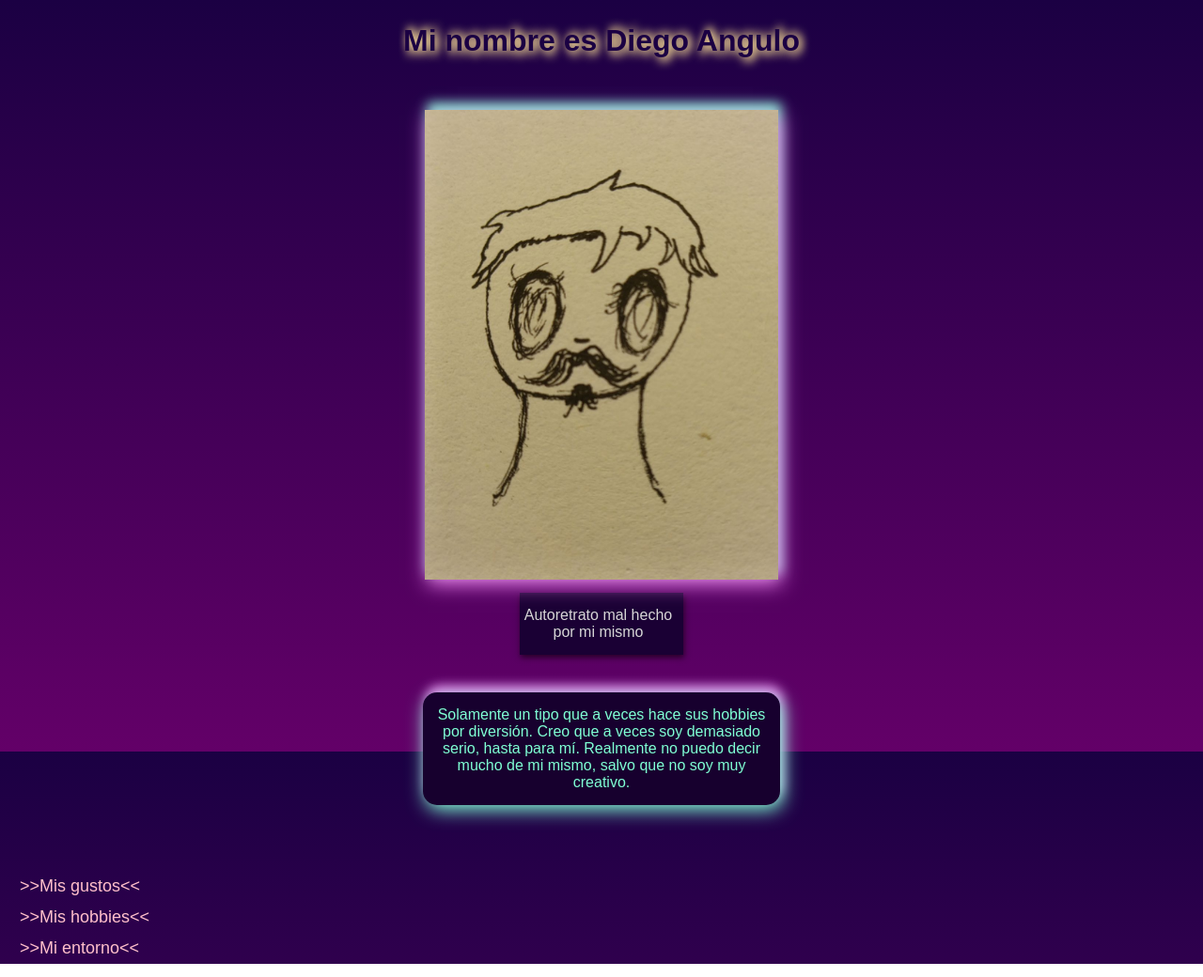
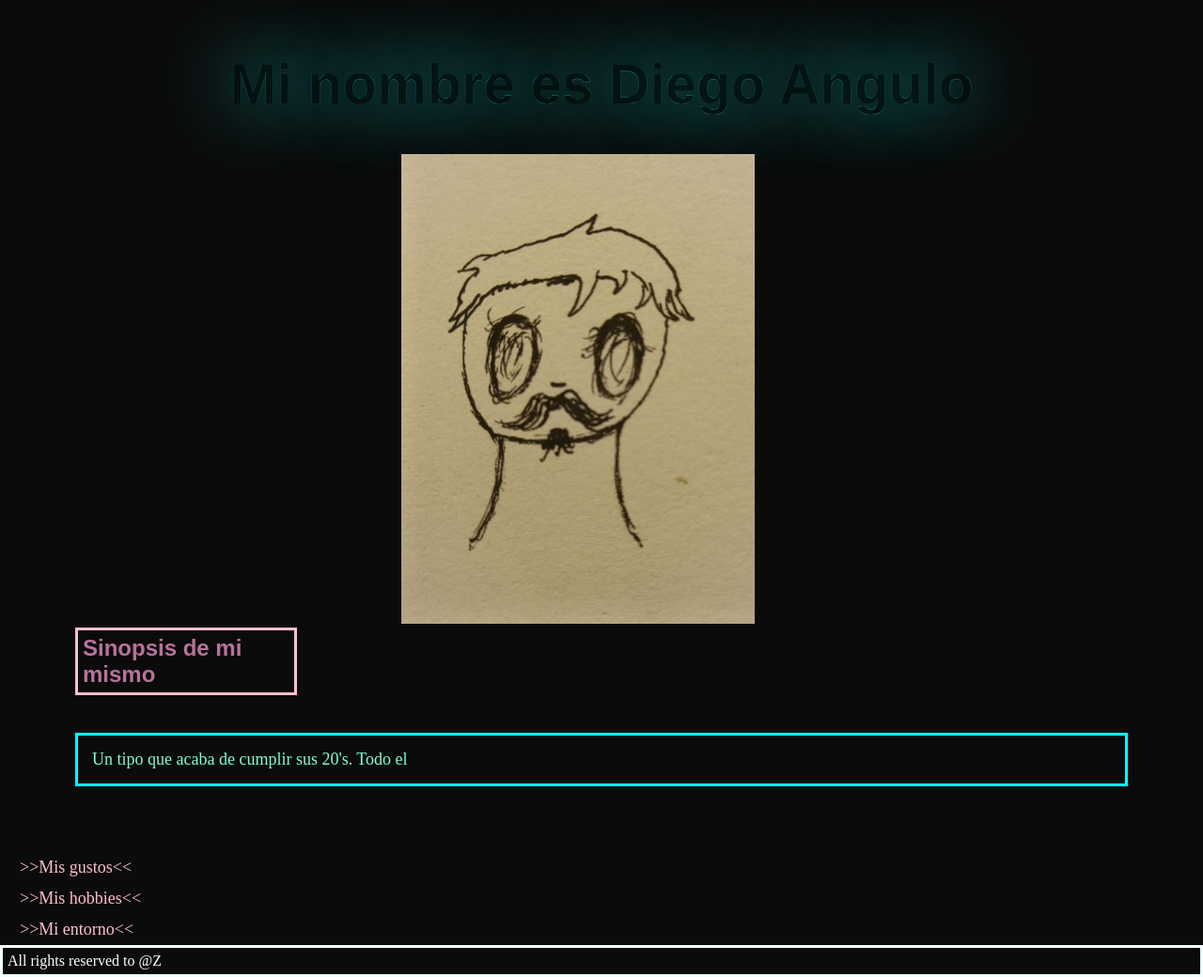
Before and after one commit to DiegoAnguloC/Sitio-Personal, a plain HTML site: page src/index.html in a window 1280 px wide. Shown: the whole page at 94% size. Drawn offline with Linux system fonts and the light colour scheme; a web font is replaced by a local one.

Commit message:
git@github.com:DiegoAnguloC/Sitio-Personal.git

```diff
--- a/src/css/styles.css
+++ b/src/css/styles.css
@@ -1,24 +1,42 @@
+@font-face {
+    font-family: Neon;
+    src: url(fonts/NEON____.woff)format('truetype');
+}
+
+
+@font-face {
+    font-family: Rajdhani;
+    src: url(fonts/Rajdhani.ttf)format('truetype');
+}
 *{
-    font-family: sans-serif;
+    src: url();
     margin: 0;
     padding: 0;
 }
 
 body{
-    background: linear-gradient(rgb(27, 0, 67),rgb(99, 0, 104));
+    background: rgb(11, 11, 11);
     background-repeat: no-repeat;
     height: 100%;
     margin: 0;
     background-attachment: fixed;
-    color: rgb(27, 0, 67);
 }
 
 header{
     text-align: center;
-    padding: 25px;
-    text-shadow: 3px -3px 10px rgb(255, 228, 152),3px 5px 10px rgb(255, 228, 152) ;
+    padding: 25px 0 40px;
+    text-shadow: 3px -3px 80px rgb(32, 210, 207);
+    -webkit-text-stroke:0.1px rgb(10, 251, 219);
+    color: rgba(0, 0, 0,0.5);
+    font-family: Neon,sans-serif;
+    font-size: 30px;
 }
 
+footer{
+    color: white;
+    border: solid azure;
+    padding: 5px;
+}
 nav>ul>li>a{
     text-decoration: none;
     text-align: center;
@@ -34,15 +52,48 @@ audio{
     padding-left: 40%;
 
 }
-.sub h4{
+
+/****************************/
+.main{
+    text-align: center;
+    padding: 30px 80px;
+    display: block;
+}
+.main p{
+    text-align: left;
+    font-weight: lighter;
     padding: 15px;
-    color: rgb(214, 214, 214);
+    /*background:linear-gradient(rgb(0, 123, 153),rgb(146, 0, 224) 80%);*/
+    margin: 40px auto;
+    border-radius: 0px;
+    color: aquamarine;
+    width: auto;
+    font-size: 18px;
+    border: solid aqua;
+}
+
+.main img{
+    margin: 0 auto;
+    width: auto;
+    height: 500px;
+    box-shadow: 1px 2px 20 blueviolet;
+}
+.main h2{
+    text-align: left;
+    padding: 5px;
+    color: #ffa0d9b3;
     font-weight: lighter;
-    background-color: rgb(26, 0, 52);
-    padding: 15px 10px 15px 3px;
-    margin: 10px 523px;
-    box-shadow: 1px 3px 6px rgb(40, 0, 40);
+    border: solid pink;
+    width: 220px;
+    font-family: Rajdhani, sans-serif;
+    font-weight: bold;
 }
+
+
+.sub{
+    padding: 0 80px 0 30px;
+}
+
 
 .dif{
     background: linear-gradient(rgb(57, 0, 28),rgb(0, 50, 74));
@@ -58,29 +109,8 @@ audio{
 .title2{
     color: rgb(97, 0, 37);
 }
-.main{
-    text-align: center;
-    padding: 30px;
-    display: block;
-}
-.main p{
-    font-weight: lighter;
-    padding: 15px;
-    /*background:linear-gradient(rgb(0, 123, 153),rgb(146, 0, 224) 80%);*/
-    background-color: rgb(23, 0, 46);
-    margin: 40px auto;
-    border-radius: 15px;
-    color: aquamarine;
-    width: 350px;
-    box-shadow: 3px 5px 20px aquamarine, 3px -7px 12px violet ;
 
-}
-.main img{
-    margin: 0 auto;
-    width: auto;
-    height: 500px;
-    box-shadow: 3px 5px 20px violet, 3px -7px 12px aquamarine ;
-}
+
 .main2 p{
     font-weight: lighter;
     padding: 15px;
--- a/src/index.html
+++ b/src/index.html
@@ -5,32 +5,33 @@
     <meta name="viewport" content="width=device-width, initial-scale=1.0">
     <title>myself</title>
     <link rel="stylesheet" href="css/styles.css">
+
 </head>
-<header>
-    <h1>Mi nombre es Diego Angulo</h1>
-</header>
+
 <body>
     <div class="main">
+        <header>
+            <h1>Mi nombre es Diego Angulo</h1>
+        </header>
         <div class="sub">
             <img src="imgs/yo.jpg" alt="autoretrato-mal-hecho">
-            <h4>Autoretrato mal hecho por mi mismo</h4>
-        </img>
         </div>
+        <h2>Sinopsis de mi mismo</h2>
+        <p>Un tipo que acaba de cumplir sus 20's. Todo el
 
-            <p>Solamente un tipo que a veces hace sus hobbies por diversión.
-                Creo que a veces soy demasiado serio, hasta para mí.
-                Realmente no puedo decir mucho de mi mismo, salvo que
-                no soy muy creativo.
-            </p>
+        </p>
+
     </div>
 
     <nav>
         <ul>
-            <li><a href="Gustos/gustosresumido.html"> >>Mis gustos<< </a></li>
-            <li><a href="Hobbies/hobbies.html"> >>Mis hobbies<< </a></li>
+            <li><a href="gustos/gustosresumido.html"> >>Mis gustos<< </a></li>
+            <li><a href="hobbies/hobbies.html"> >>Mis hobbies<< </a></li>
             <li><a href="infogeneral/infogeneral.html"> >>Mi entorno<< </a></li>
         </ul>
     </nav>
-
+    <footer>
+        <p>All rights reserved to @Z</p>
+    </footer>
 </body>
 </html>
```
Also changed, not shown: src/gustos/gustosculturales.html (renamed from src/Gustos/gustosculturales.html, +1 -1 lines), src/gustos/gustosmusicales.html (renamed from src/Gustos/gustosmusicales.html, +1 -1 lines), src/infogeneral/mascotas.html (+4 -3 lines), src/fonts/NEON____.TTF (added), src/fonts/NEON____.woff (added), src/fonts/Rajdhani-Regular.ttf (added), src/gustos/gustosresumido.html (renamed from src/Gustos/gustosresumido.html), src/hobbies/hobbies.html (renamed from src/Hobbies/hobbies.html), 1 other file.
